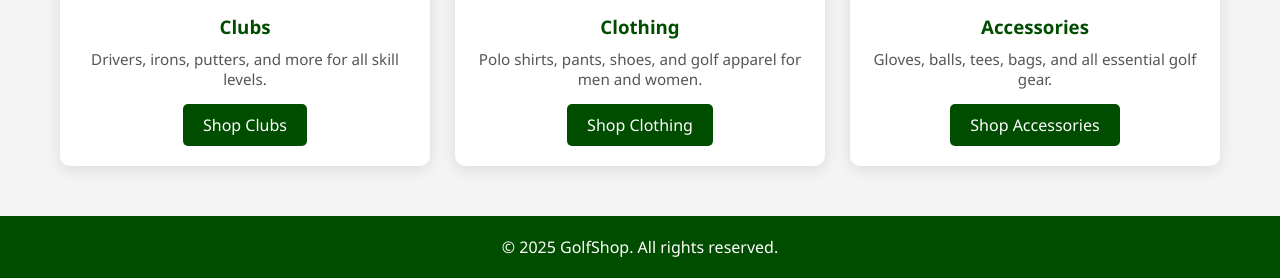
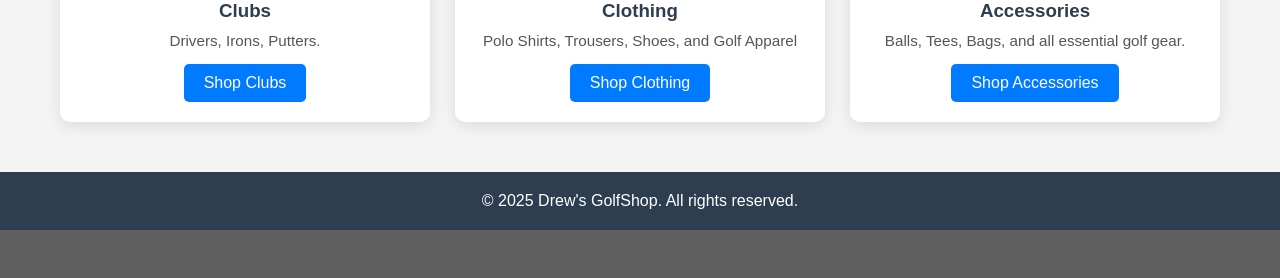
Before and after one commit to drewhy98/my-cloud-shop, a PHP site: page / in a window 1280 px wide. Shown: the part 816-1094 px from the top of the page. After the commit the page ends 1046 px from the top, so only its background shows below. Run offline with PHP 8.4, Linux system fonts and the light colour scheme.

Commit message:
Update index.php

```diff
--- a/index.php
+++ b/index.php
@@ -12,14 +12,14 @@
             padding: 0;
         }
         body {
-            font-family: 'Segoe UI', Tahoma, Geneva, Verdana, sans-serif;
+            font-family: Arial, sans-serif;
             background-color: #f4f4f4;
             color: #333;
         }
 
         /* Header */
         .header {
-            background-color: #004d00;
+            background-color: #2c3e50; /* Matches register file */
             color: white;
             padding: 20px 40px;
             display: flex;
@@ -44,15 +44,15 @@
             transition: 0.3s;
         }
         .auth-buttons a.login {
-            background-color: #fff;
-            color: #004d00;
+            background-color: #007bff; /* Matches register button */
+            color: white;
         }
         .auth-buttons a.register {
-            background-color: #ffcc00;
-            color: #004d00;
+            background-color: #007bff;
+            color: white;
         }
         .auth-buttons a:hover {
-            opacity: 0.8;
+            background-color: #0056b3; /* Hover effect */
         }
 
         /* Hero Section */
@@ -116,7 +116,7 @@
             object-fit: cover;
         }
         .category-card h3 {
-            color: #004d00;
+            color: #2c3e50; /* Matches header */
             margin: 15px 0 10px;
         }
         .category-card p {
@@ -127,19 +127,19 @@
         .category-card a {
             margin: 15px 0 20px;
             padding: 10px 20px;
-            background-color: #004d00;
+            background-color: #007bff; /* Matches register button */
             color: white;
             text-decoration: none;
             border-radius: 5px;
             transition: background-color 0.3s;
         }
         .category-card a:hover {
-            background-color: #003300;
+            background-color: #0056b3;
         }
 
         /* Footer */
         footer {
-            background-color: #004d00;
+            background-color: #2c3e50; /* Matches header */
             color: white;
             text-align: center;
             padding: 20px;
@@ -152,8 +152,8 @@
     <!-- Header -->
     <div class="header">
         <div>
-            <h1>GolfShop</h1>
-            <p>Clubs, Clothing & Accessories</p>
+            <h1>Golf ShopSphere</h1>
+            <p>Golf Clubs, Clothing & Accessories</p>
         </div>
         <div class="auth-buttons">
             <a href="login.php" class="login">Log In</a>
@@ -164,8 +164,8 @@
     <!-- Hero Section -->
     <section class="hero">
         <div class="hero-content">
-            <h2>Upgrade Your Game</h2>
-            <p>Shop the latest golf clubs, apparel, and accessories.</p>
+            <h2>Upgrade Your Golf Game</h2>
+            <p>Shop the latest Golf Clubs, Clothes, and Accessories.</p>
         </div>
     </section>
 
@@ -176,19 +176,19 @@
             <div class="category-card">
                 <img src="images/clubs.jpg" alt="Golf Clubs">
                 <h3>Clubs</h3>
-                <p>Drivers, irons, putters, and more for all skill levels.</p>
+                <p>Drivers, Irons, Putters.</p>
                 <a href="clubs.php">Shop Clubs</a>
             </div>
             <div class="category-card">
                 <img src="images/clothing.jpg" alt="Golf Clothing">
                 <h3>Clothing</h3>
-                <p>Polo shirts, pants, shoes, and golf apparel for men and women.</p>
+                <p>Polo Shirts, Trousers, Shoes, and Golf Apparel</p>
                 <a href="clothing.php">Shop Clothing</a>
             </div>
             <div class="category-card">
                 <img src="images/accessories.jpg" alt="Golf Accessories">
                 <h3>Accessories</h3>
-                <p>Gloves, balls, tees, bags, and all essential golf gear.</p>
+                <p>Balls, Tees, Bags, and all essential golf gear.</p>
                 <a href="accessories.php">Shop Accessories</a>
             </div>
         </div>
@@ -196,7 +196,7 @@
 
     <!-- Footer -->
     <footer>
-        &copy; 2025 GolfShop. All rights reserved.
+        &copy; 2025 Drew's GolfShop. All rights reserved.
     </footer>
 
 </body>
```
